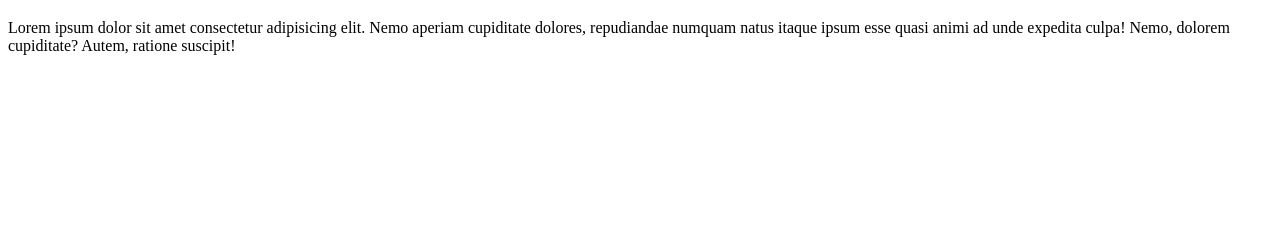
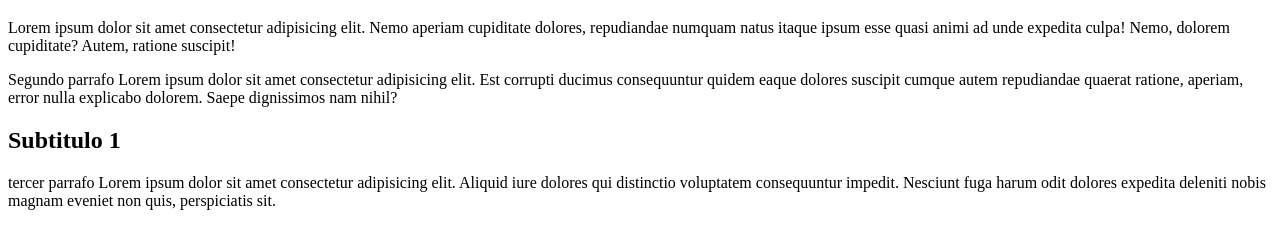
Before and after one commit to lalbricenov/pruebaseconda, a plain HTML site: page index.html in a window 1280 px wide. Shown: the part 61-310 px from the top of the page. Drawn offline with Linux system fonts and the light colour scheme.

Commit message:
Segunda seccion added

```diff
--- a/index.html
+++ b/index.html
@@ -8,5 +8,8 @@
 <body>
     <h1>Primera página</h1>
     <p>Lorem ipsum dolor sit amet consectetur adipisicing elit. Nemo aperiam cupiditate dolores, repudiandae numquam natus itaque ipsum esse quasi animi ad unde expedita culpa! Nemo, dolorem cupiditate? Autem, ratione suscipit!</p>
+    <p>Segundo parrafo Lorem ipsum dolor sit amet consectetur adipisicing elit. Est corrupti ducimus consequuntur quidem eaque dolores suscipit cumque autem repudiandae quaerat ratione, aperiam, error nulla explicabo dolorem. Saepe dignissimos nam nihil?</p>
+    <h2>Subtitulo 1</h2>
+    <p>tercer parrafo Lorem ipsum dolor sit amet consectetur adipisicing elit. Aliquid iure dolores qui distinctio voluptatem consequuntur impedit. Nesciunt fuga harum odit dolores expedita deleniti nobis magnam eveniet non quis, perspiciatis sit.</p>
 </body>
 </html>
```
